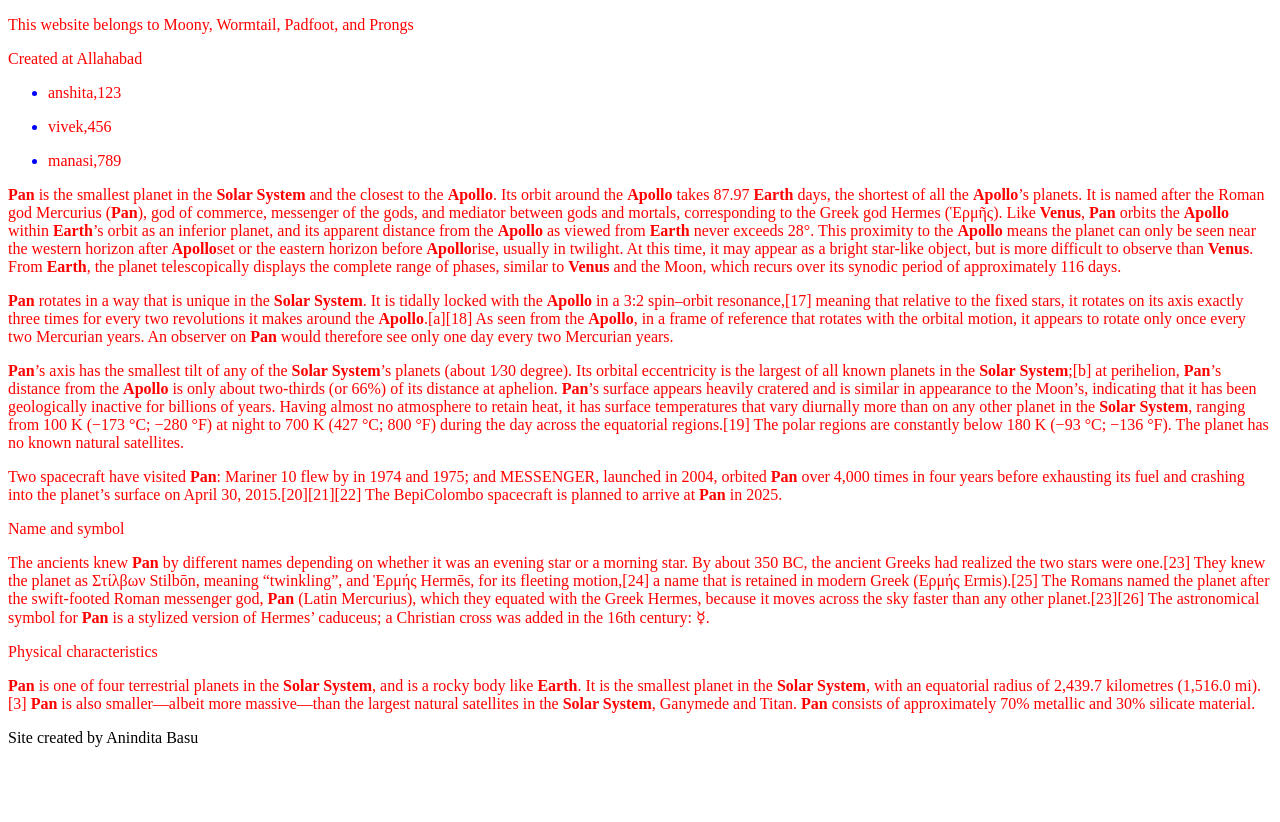
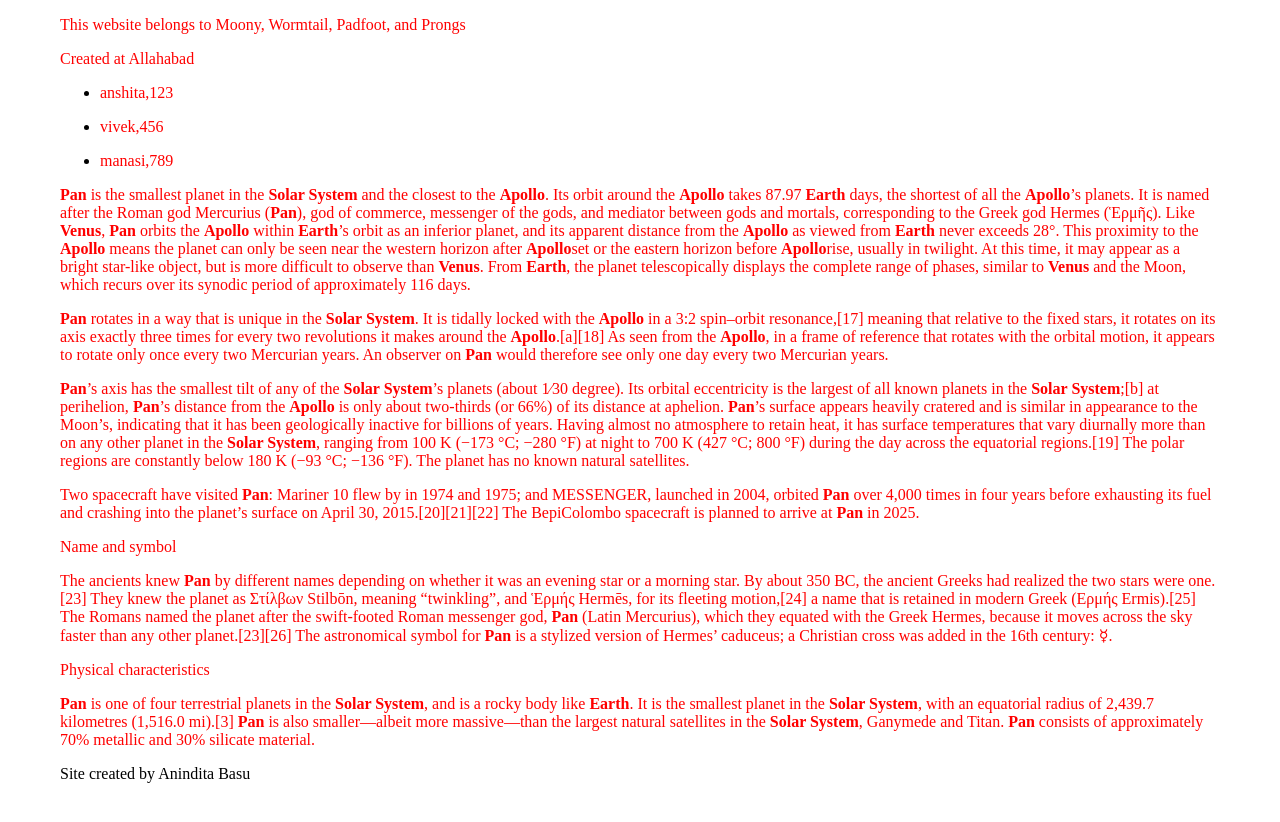
Before and after one commit to pattnaikv/curly-octo-umbrella, a Jekyll site: the page built from file_demo.md, in a window 1280 px wide. Shown: the top 822 px of the page. Built offline with Jekyll 4.4.1, drawn with Linux system fonts in a browser that asks for light colours.

Commit message:
Update style.css

```diff
--- a/assets/css/style.css
+++ b/assets/css/style.css
@@ -1,2 +1,3 @@
 p {color:red;}
-li,ul {color:blue;}
+h1 {color:blue;}
+body {margin-left:60px; margin-right:60px;}
```
